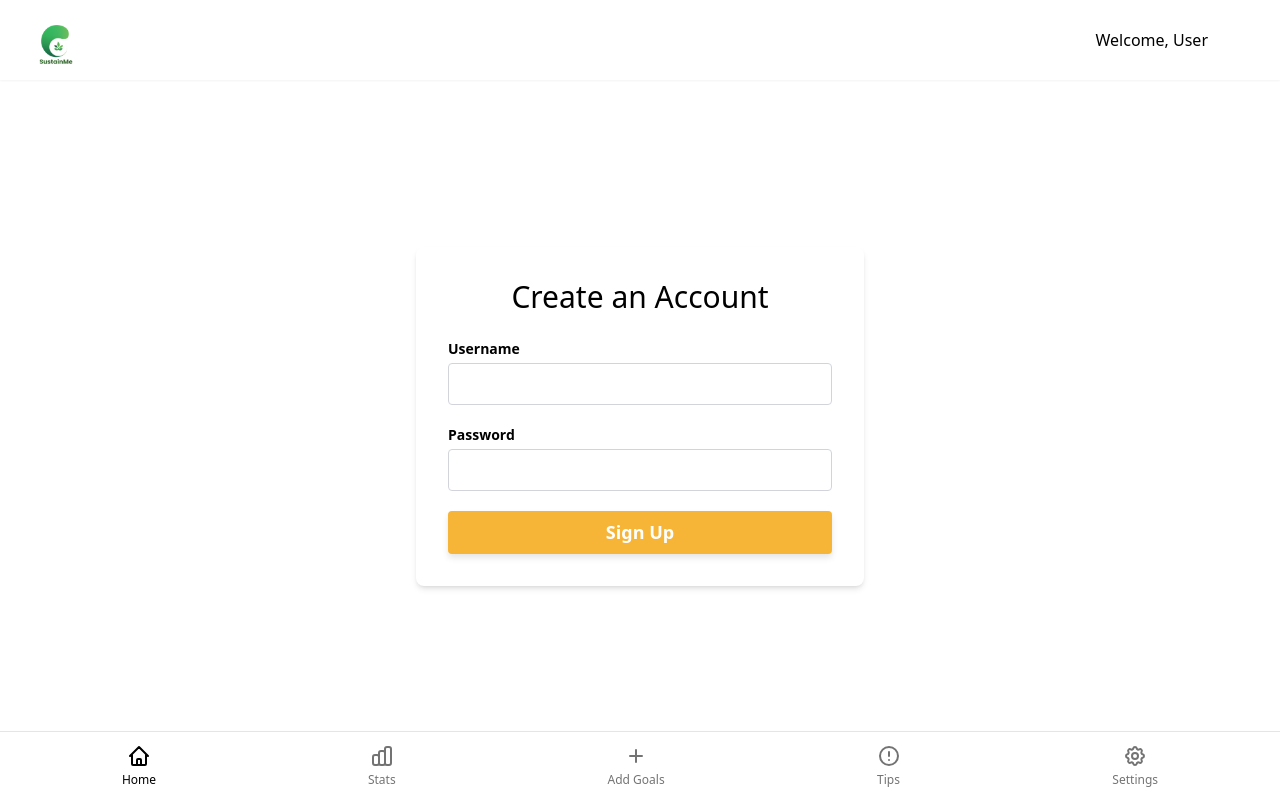
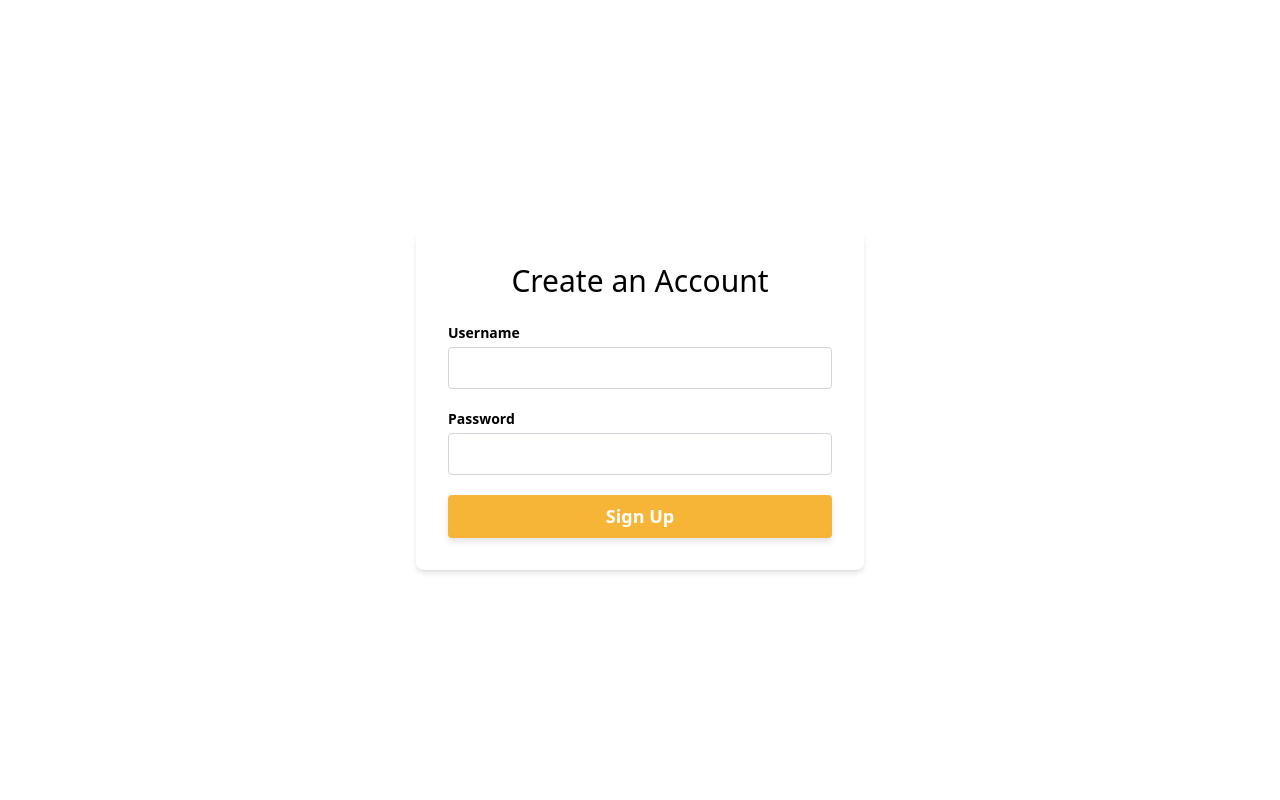
Before and after one commit to 2800-202510-DTC09/2800-202510-DTC09, a website: page src/public/signup.html in a window 1280 px wide. Drawn offline with nearby package versions, Linux system fonts and the light colour scheme.

Commit message:
Remove header/footer from signup.html

```diff
--- a/src/public/signup.html
+++ b/src/public/signup.html
@@ -13,8 +13,6 @@
 </head>
 
 <body class="flex flex-col min-h-screen bg-light text-dark font-sans">
-  <!-- Header -->
-  <header id="navbarPlaceholder"></header>
 
   <!-- Main Content -->
   <main class="flex-grow flex items-center justify-center px-4 py-16">
@@ -44,19 +42,8 @@
     </section>
   </main>
 
-  <!-- Footer -->
-  <footer id="footerPlaceholder" class="mt-12"></footer>
 
   <script type="module">
-    // Inject shared header/footer
-    fetch('./components/nav/header.html')
-      .then(res => res.text())
-      .then(html => document.getElementById("navbarPlaceholder").innerHTML = html);
-
-    fetch('./components/nav/footer.html')
-      .then(res => res.text())
-      .then(html => document.getElementById("footerPlaceholder").innerHTML = html);
-
     // Error display if redirected with ?error=1
     const params = new URLSearchParams(window.location.search);
     if (params.get("error") === "1") {
```
